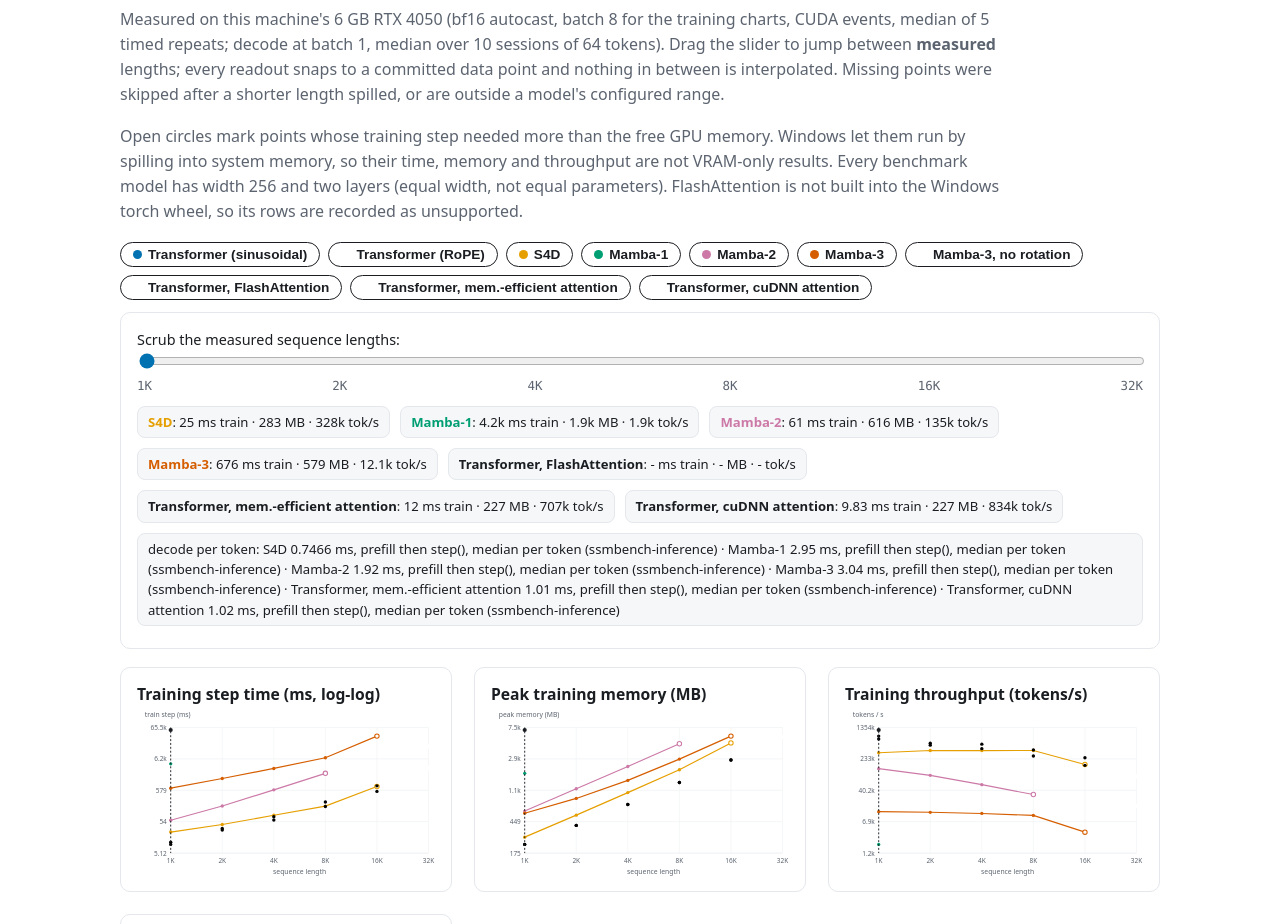
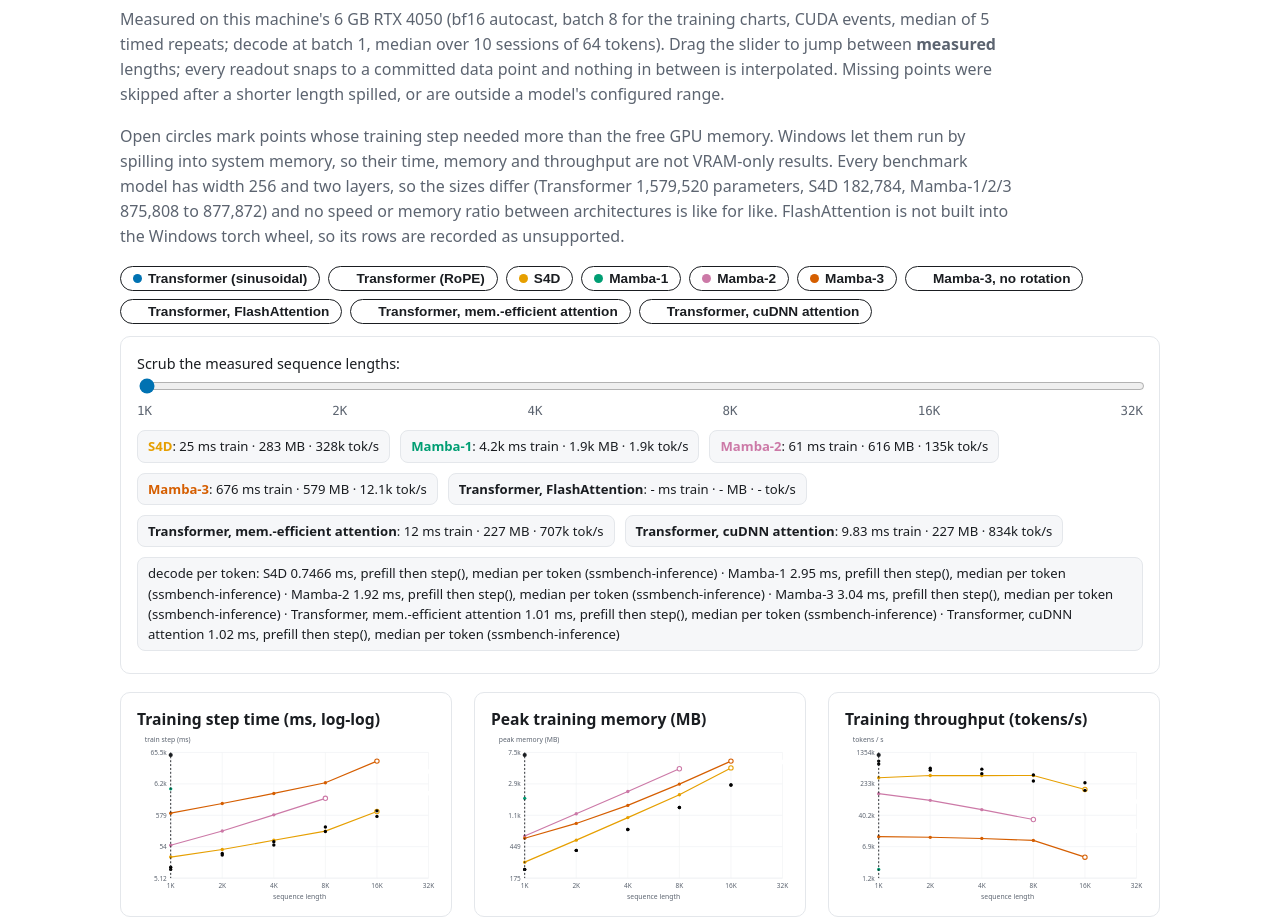
Before and after one commit to vaibhav3000/s4-to-mamba, a website: page demo-site/index.html in a window 1280 px wide. Shown: the part 3103-4027 px from the top of the page. Drawn offline with Linux system fonts and the light colour scheme.

Commit message:
Give the benchmark parameter counts on the demo page

```diff
--- a/demo-site/index.html
+++ b/demo-site/index.html
@@ -212,7 +212,8 @@
       Missing points were skipped after a shorter length spilled, or are outside a model's configured range.</p>
     <p class="sub">Open circles mark points whose training step needed more than the free GPU memory. Windows let them run by
       spilling into system memory, so their time, memory and throughput are not VRAM-only results. Every benchmark model has
-      width 256 and two layers (equal width, not equal parameters). FlashAttention is not built into the Windows torch wheel,
+      width 256 and two layers, so the sizes differ (Transformer 1,579,520 parameters, S4D 182,784, Mamba-1/2/3 875,808 to
+      877,872) and no speed or memory ratio between architectures is like for like. FlashAttention is not built into the Windows torch wheel,
       so its rows are recorded as unsupported.</p>
     <div class="legend" id="eff-legend" role="group" aria-label="toggle models on efficiency charts"></div>
     <div class="card" style="margin-bottom:18px">
```
